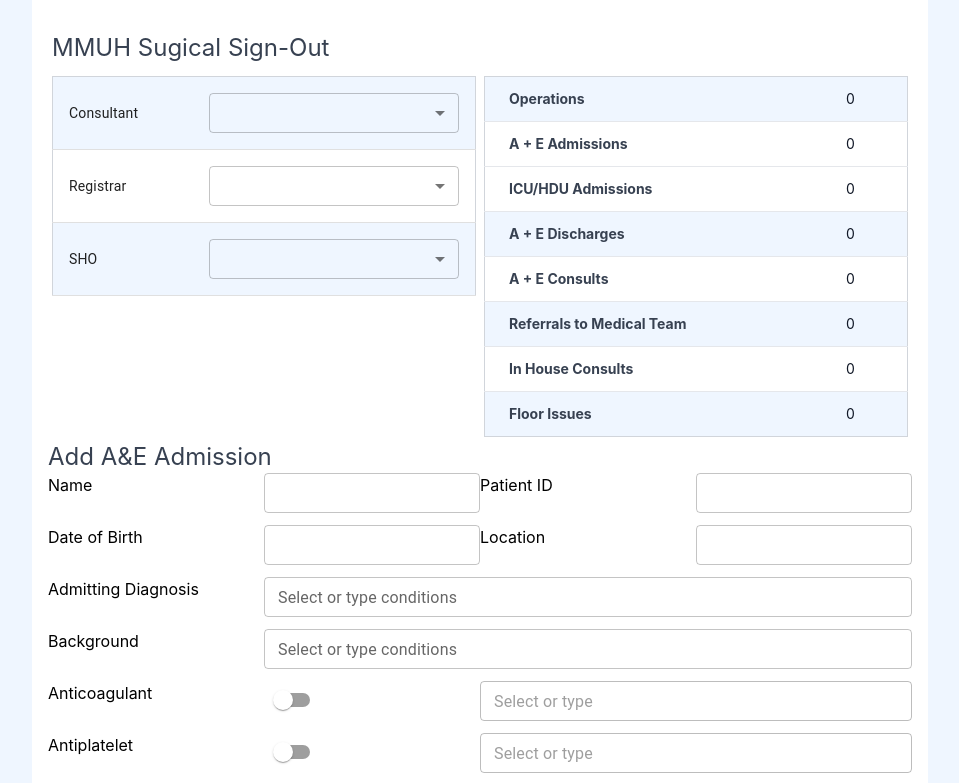
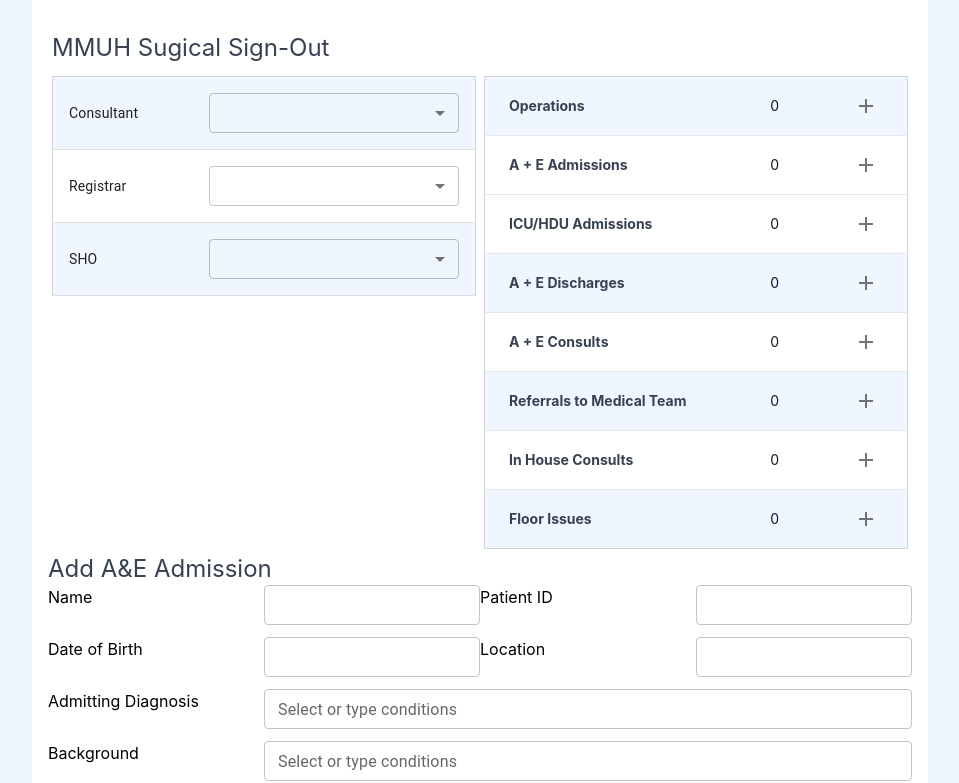
Before and after one commit to iain-b/signout-app-mock, a React (Create React App) app: page / in a window 1280 px wide. Shown: the top 783 px of the page, without its empty margins (160-1119 px from the left). Built offline with nearby package versions, Linux system fonts and the light colour scheme.

Commit message:
Add buttons

```diff
--- a/package.json
+++ b/package.json
@@ -6,6 +6,7 @@
   "dependencies": {
     "@emotion/react": "^11.13.3",
     "@emotion/styled": "^11.13.0",
+    "@mui/icons-material": "^6.1.1",
     "@mui/material": "^6.1.1",
     "@tailwindcss/forms": "^0.5.9",
     "@testing-library/jest-dom": "^5.17.0",
--- a/src/App.tsx
+++ b/src/App.tsx
@@ -4,6 +4,7 @@ import { AEAdmissionForm } from "./AEAdmissionForm";
 import { StorageClient } from "./storage";
 import { AEAdmission, SignOutRecord } from "./types";
 import {
+  IconButton,
   MenuItem,
   Select,
   Table,
@@ -11,6 +12,7 @@ import {
   TableCell,
   TableRow,
 } from "@mui/material";
+import { Add as AddIcon } from "@mui/icons-material";
 
 const useStorageClient = () => new StorageClient();
 
@@ -136,6 +138,11 @@ function App() {
                     <td className="px-6 py-3 text-sm text-gray-900">
                       {record?.operations?.length ?? 0}
                     </td>
+                    <td className="px-6 py-3 text-sm text-gray-900 text-right">
+                      <IconButton color="default" aria-label="add" size="small">
+                        <AddIcon />
+                      </IconButton>
+                    </td>
                   </tr>
                   <tr className="bg-white border-b">
                     <th className="px-6 py-3 text-left text-sm font-bold text-gray-700">
@@ -143,6 +150,11 @@ function App() {
                     </th>
                     <td className="px-6 py-3 text-sm text-gray-900">
                       {record?.AEAdmissions?.length ?? 0}
+                    </td>
+                    <td className="px-6 py-3 text-sm text-gray-900 text-right">
+                      <IconButton color="default" aria-label="add" size="small">
+                        <AddIcon />
+                      </IconButton>
                     </td>
                   </tr>
                   <tr className="bg-white border-b">
@@ -154,6 +166,11 @@ function App() {
                         (it) => it.plan?.isHduOrIcuAdmission,
                       ).length ?? 0}
                     </td>
+                    <td className="px-6 py-3 text-sm text-gray-900 text-right">
+                      <IconButton color="default" aria-label="add" size="small">
+                        <AddIcon />
+                      </IconButton>
+                    </td>
                   </tr>
                   <tr className="bg-blue-50 border-b">
                     <th className="px-6 py-3 text-left text-sm font-bold text-gray-700">
@@ -161,6 +178,11 @@ function App() {
                     </th>
                     <td className="px-6 py-3 text-sm text-gray-900">
                       {record?.AEDischarges?.length ?? 0}
+                    </td>
+                    <td className="px-6 py-3 text-sm text-gray-900 text-right">
+                      <IconButton color="default" aria-label="add" size="small">
+                        <AddIcon />
+                      </IconButton>
                     </td>
                   </tr>
                   <tr className="bg-white border-b">
@@ -170,6 +192,11 @@ function App() {
                     <td className="px-6 py-3 text-sm text-gray-900">
                       {record?.AEConsults?.length ?? 0}
                     </td>
+                    <td className="px-6 py-3 text-sm text-gray-900 text-right">
+                      <IconButton color="default" aria-label="add" size="small">
+                        <AddIcon />
+                      </IconButton>
+                    </td>
                   </tr>
                   <tr className="bg-blue-50 border-b">
                     <th className="px-6 py-3 text-left text-sm font-bold text-gray-700">
@@ -177,6 +204,11 @@ function App() {
                     </th>
                     <td className="px-6 py-3 text-sm text-gray-900">
                       {record?.referrals?.length ?? 0}
+                    </td>
+                    <td className="px-6 py-3 text-sm text-gray-900 text-right">
+                      <IconButton color="default" aria-label="add" size="small">
+                        <AddIcon />
+                      </IconButton>
                     </td>
                   </tr>
                   <tr className="bg-white border-b">
@@ -186,6 +218,11 @@ function App() {
                     <td className="px-6 py-3 text-sm text-gray-900">
                       {record?.inHouseConsults?.length ?? 0}
                     </td>
+                    <td className="px-6 py-3 text-sm text-gray-900 text-right">
+                      <IconButton color="default" aria-label="add" size="small">
+                        <AddIcon />
+                      </IconButton>
+                    </td>
                   </tr>
                   <tr className="bg-blue-50">
                     <th className="px-6 py-3 text-left text-sm font-bold text-gray-700">
@@ -193,6 +230,11 @@ function App() {
                     </th>
                     <td className="px-6 py-3 text-sm text-gray-900">
                       {record?.floorIssues?.length ?? 0}
+                    </td>
+                    <td className="px-6 py-3 text-sm text-gray-900 text-right">
+                      <IconButton color="default" aria-label="add" size="small">
+                        <AddIcon />
+                      </IconButton>
                     </td>
                   </tr>
                 </tbody>
```
Also changed, not shown: 1 other file (tests, documents, lock files or other folders).
